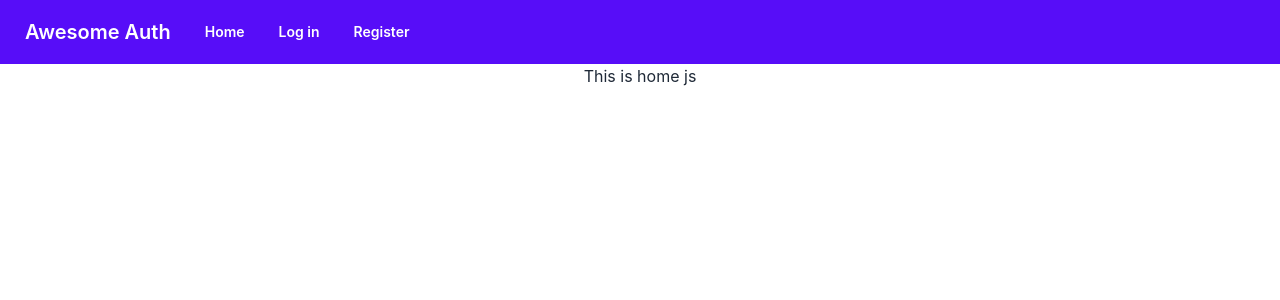
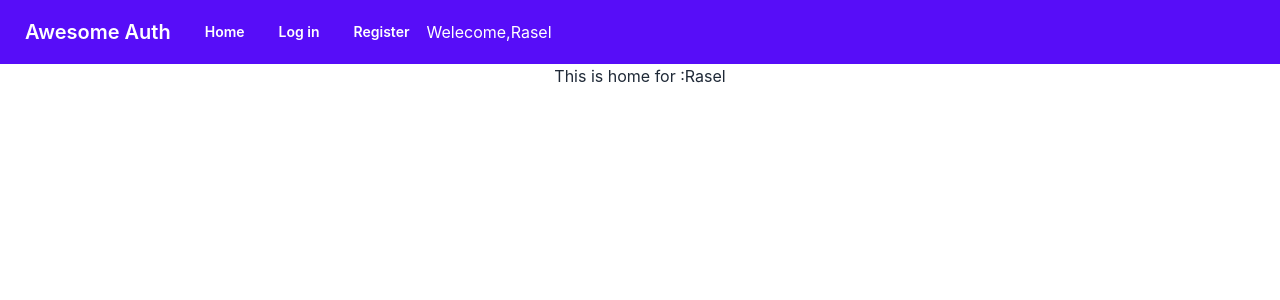
Before and after one commit to Rasel91/auth-router-context, a React (Create React App) app: page / in a window 1280 px wide. Shown: the top 300 px of the page. Built offline with nearby package versions, Linux system fonts and the light colour scheme.

Commit message:
useContext added

```diff
--- a/src/Header.js
+++ b/src/Header.js
@@ -1,7 +1,10 @@
-import React from 'react';
+import React, { useContext } from 'react';
 import { Link } from 'react-router-dom';
+import  { AuthContext } from './components/Contexts/UserContext';
 
 const Header = () => {
+  const {user}=useContext(AuthContext);
+    console.log(user);
     return (
         <div>
             <div className="navbar bg-primary text-primary-content">
@@ -10,6 +13,8 @@ const Header = () => {
                 <Link className="btn btn-ghost normal-case text-md" to='/'>Home</Link>
                 <Link className="btn btn-ghost normal-case text-md" to='/login'>Log in</Link>
                 <Link className="btn btn-ghost normal-case text-md" to='/register'>Register</Link>
+
+                 {user?.displayName && <span> Welecome,{user.displayName}</span>}
             </div>
         </div>
     );
--- a/src/components/Contexts/UserContext.js
+++ b/src/components/Contexts/UserContext.js
@@ -1,10 +1,16 @@
-import React from 'react';
+import React, { createContext } from 'react';
 
-const UserContext = () => {
+export const AuthContext = createContext();
+
+const UserContext = ({children}) => {
+
+    const user = {displayName :'Rasel'}
+    const authInfo ={user: user};
+
     return (
-        <div>
-
-        </div>
+        <AuthContext.Provider value={authInfo}>
+            {children}
+        </AuthContext.Provider>
     );
 };
 
--- a/src/components/Home/Home.js
+++ b/src/components/Home/Home.js
@@ -1,9 +1,12 @@
-import React from 'react';
+import React, { useContext } from 'react';
+import { AuthContext } from '../Contexts/UserContext';
 
 const Home = () => {
+    const {user}=useContext(AuthContext);
+    console.log('object', user);
     return (
         <div>
-            <h1> This is home js</h1>
+            <h1> This is home for :{user?.displayName}</h1>
         </div>
     );
 };
--- a/src/index.js
+++ b/src/index.js
@@ -3,15 +3,18 @@ import ReactDOM from 'react-dom/client';
 import './index.css';
 import App from './App';
 import reportWebVitals from './reportWebVitals';
+import UserContext from './components/Contexts/UserContext';
 
 const root = ReactDOM.createRoot(document.getElementById('root'));
 root.render(
   <React.StrictMode>
+    <UserContext>
     <App />
+    </UserContext>
   </React.StrictMode>
 );
 
 // If you want to start measuring performance in your app, pass a function
-// to log results (for example: reportWebVitals(console.log))
+// to log results (for example: reportWebVitals(console.log));
 // or send to an analytics endpoint. Learn more: https://bit.ly/CRA-vitals
 reportWebVitals();
```
